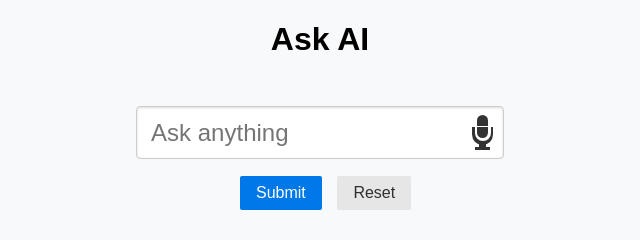
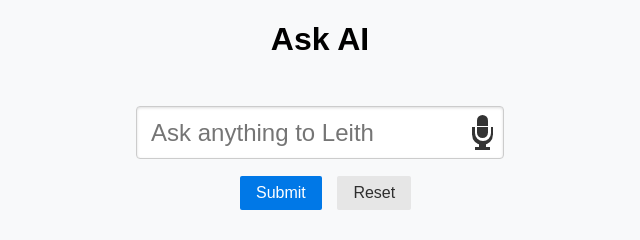
Before and after one commit to Laith77/LeithAquabob, a plain HTML site: page public/index.html in a window 1280 px wide. Shown: the top 240 px of the page, 320-960 px from the left. Drawn offline with nearby package versions, Linux system fonts and the light colour scheme.

Commit message:
Update index.html

```diff
--- a/public/index.html
+++ b/public/index.html
@@ -16,7 +16,7 @@
     <div id="main" class="pure-u-md-1-3 text-center">
       <h1>Ask AI</h1>
       <form class="pure-form pure-form-stacked" id="form" >
-        <input class="speech-input pure-input-1" placeholder="Ask anything" type="text" id="question">
+        <input class="speech-input pure-input-1" placeholder="Ask anything to Leith" type="text" id="question">
         <button type="submit" class="pure-button pure-button-primary">Submit</button>
         <button type="reset" class="pure-button pure-button-secondary">Reset</button>
       </form>
```
